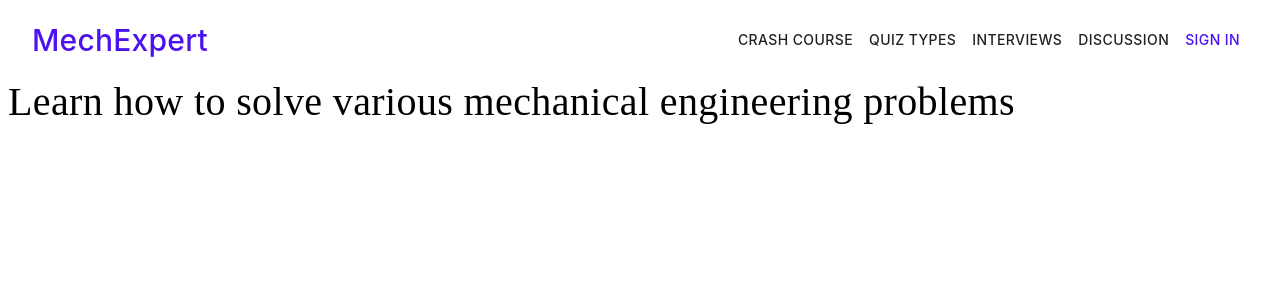
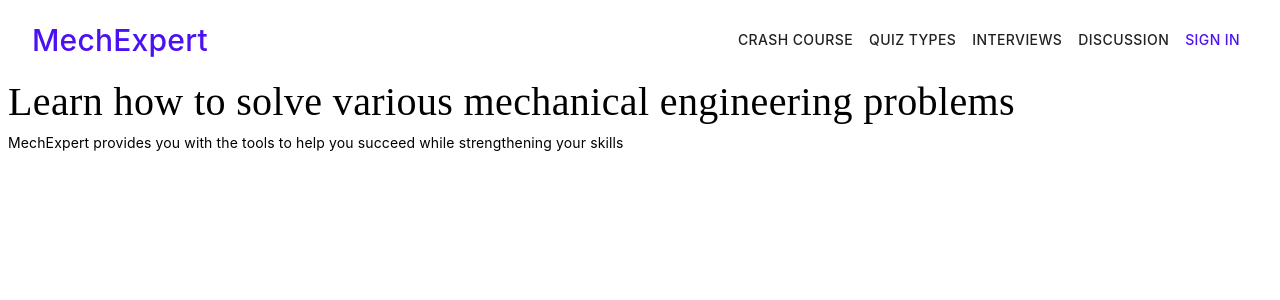
Before and after one commit to chrissantoss/mechexpert, a React (Create React App) app: page / in a window 1280 px wide. Shown: the top 300 px of the page. Built offline with nearby package versions, Linux system fonts and the light colour scheme.

Commit message:
fixing the test

```diff
--- a/src/components /IntroSection.jsx
+++ b/src/components /IntroSection.jsx
@@ -19,7 +19,7 @@ export default function IntroSection() {
     return (
         <div>
             <Typography className={classes.introTitle}>Learn how to solve various mechanical engineering problems</Typography>
-            {/* <Typography className={classes.introDescription}>MechExpert provides you with the tools to help you succeed while strengthening your skills</Typography> */}
+            <Typography className={classes.introDescription}>MechExpert provides you with the tools to help you succeed while strengthening your skills</Typography>
         </div>
     )
 }
```
